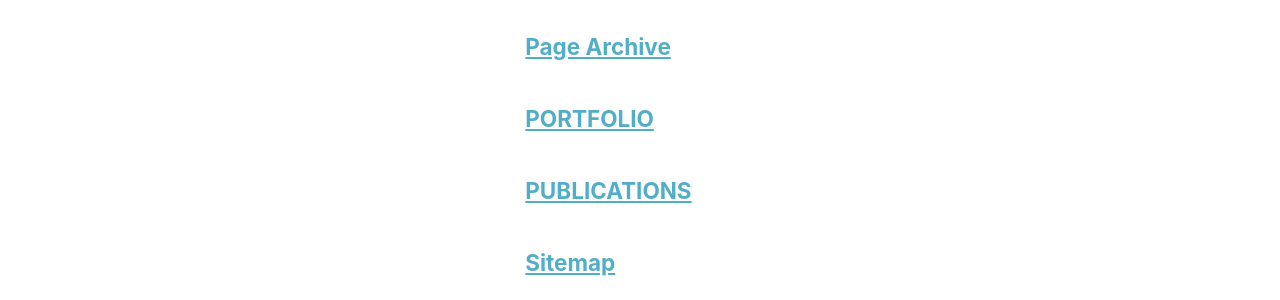
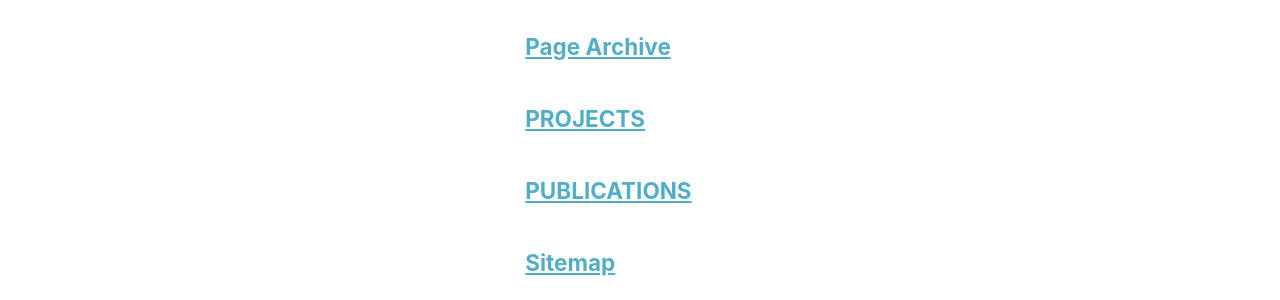
Before and after one commit to maibamrakeshsingh/maibamrakeshsingh.github.io, a Jekyll site: the page built from _pages/page-archive.html, in a window 1280 px wide and 900 px high, scrolled down 668 px. Shown: the part 155-455 px from the top of the window. Built offline with Jekyll 4.4.1, drawn with Linux system fonts in a browser that asks for light colours; a script bundle is joined from its source files by our own code; library files that are not in the unit come from our copies.

Commit message:
Rename portfolio to projects in HTML file

```diff
--- a/_pages/portfolio.html
+++ b/_pages/portfolio.html
@@ -1,7 +1,7 @@
 ---
 layout: single
-title: "PORTFOLIO"
-permalink: /portfolio/
+title: "PROJECTS"
+permalink: /projects/
 author_profile: false
 ---
 
```
